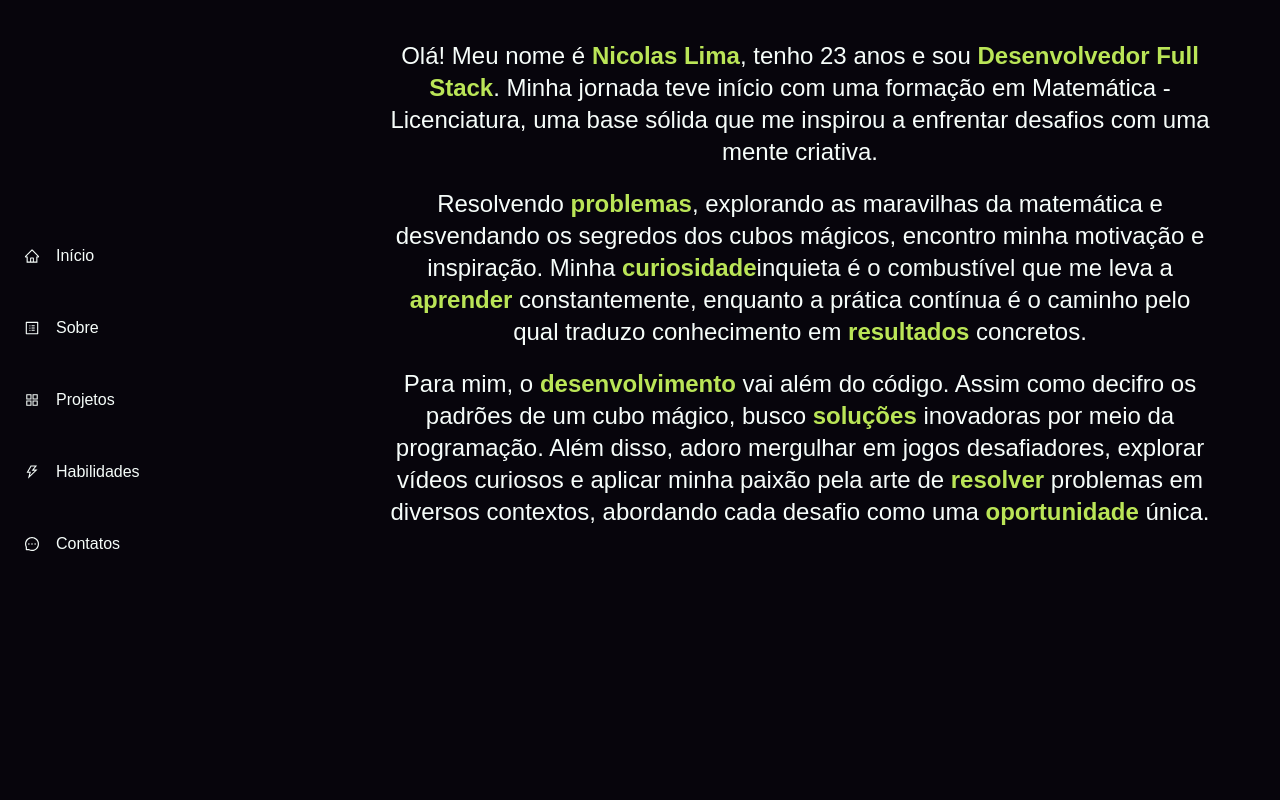
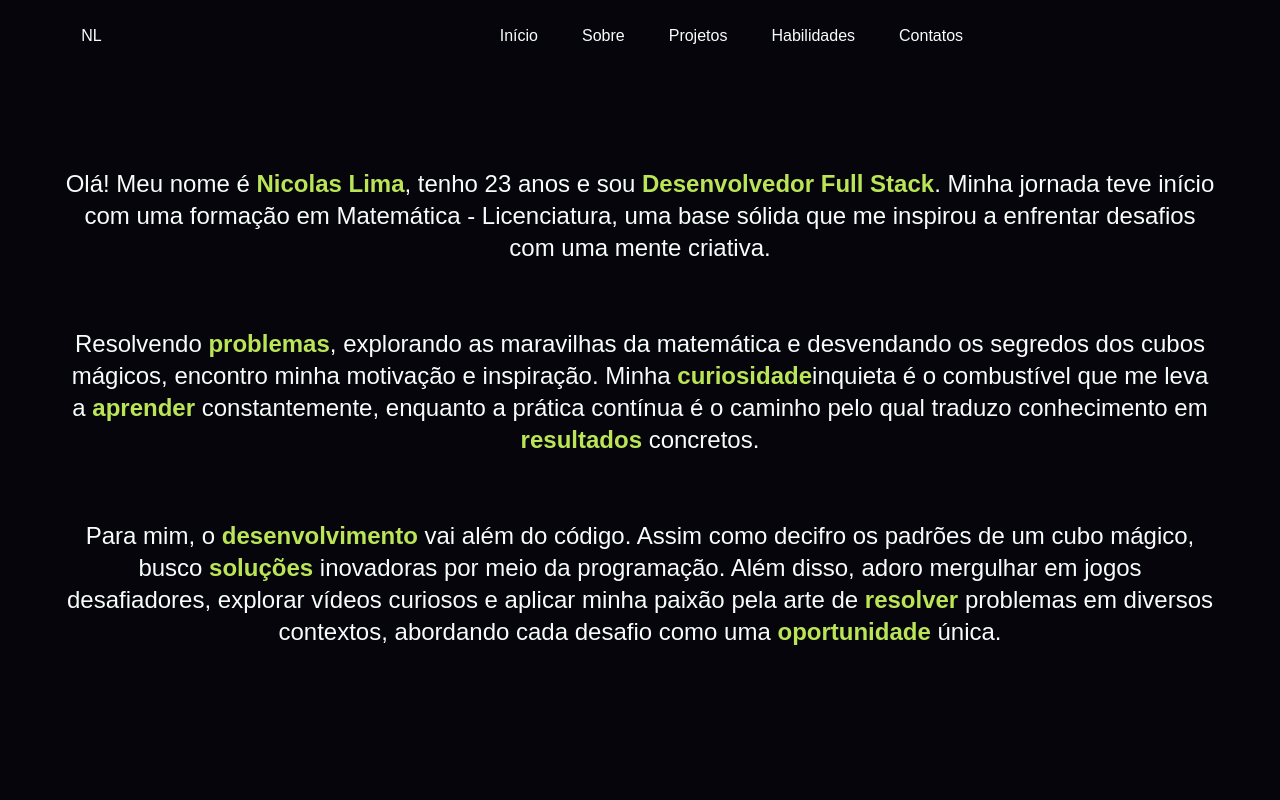
Before and after one commit to nicolaslimaaaa/nicolaslimaaaa, a React (Vite) app: page /about in a window 1280 px wide. Shown: the top 800 px of the page. Built offline with nearby package versions, Linux system fonts and the light colour scheme; a web font is replaced by a local one.

Commit message:
adiciona estilização para telas médias

```diff
--- a/index.html
+++ b/index.html
@@ -4,12 +4,8 @@
     <meta charset="UTF-8" />
     <meta name="viewport" content="width=device-width, initial-scale=1.0" />
     <title>nicolaslimaaaa</title>
-    <link rel="preconnect" href="https://fonts.googleapis.com">
-    <link rel="preconnect" href="https://fonts.gstatic.com" crossorigin>
     <link href="https://fonts.googleapis.com/css2?family=Dosis:wght@400;700&display=swap" rel="stylesheet">
     <link rel="preconnect" href="https://fonts.googleapis.com">
-    <link rel="preconnect" href="https://fonts.googleapis.com">
-    <link rel="preconnect" href="https://fonts.gstatic.com" crossorigin>
     <link href="https://fonts.googleapis.com/css2?family=Playfair:ital,opsz,wght@0,5..1200,400;0,5..1200,700;1,5..1200,400&display=swap" rel="stylesheet">
   </head>
   <body class="bg-dark-color text-text-color min-h-screen font-dosis">
--- a/src/App.jsx
+++ b/src/App.jsx
@@ -10,7 +10,7 @@ function App() {
       <Header />
       <div>
         <Drawer>
-            <div className='flex items-center justify-center w-full md:pl-80'>
+            <div className='flex flex-col items-center justify-center w-full pt-14'>
             <Outlet />
             </div>
         </Drawer>
--- a/src/components/Header.jsx
+++ b/src/components/Header.jsx
@@ -1,15 +1,18 @@
 import { Link } from 'react-router-dom'
-import { AiOutlineHome, AiOutlineMessage, AiOutlineAppstore, AiOutlineProfile, AiOutlineThunderbolt } from 'react-icons/ai';
+import {   } from 'react-icons/ai';
 
 const Header = () => {
   return (
-    <section className='hidden md:block w-80 fixed top-0 left-0 h-screen bg-dark-color text-menu-color z-50'>
-      <nav className='flex flex-col justify-center gap-12 ml-6 min-h-screen'>
-      <Link to="/" className='flex items-center gap-4'><AiOutlineHome /> Início</Link>
-      <Link to="/about" className='flex items-center gap-4'><AiOutlineProfile /> Sobre</Link>
-      <Link to="/projects" className='flex items-center gap-4'><AiOutlineAppstore /> Projetos</Link>
-      <Link to="/skills" className='flex items-center gap-4'><AiOutlineThunderbolt /> Habilidades</Link>
-      <Link to="/contact" className='flex items-center gap-4'><AiOutlineMessage /> Contatos</Link>
+    <section className='hidden md:flex md:h-14 md:justify-evenly fixed z-50 w-full bg-dark-color text-menu-color pt-4'>
+      <div className='flex justify-center items-center w-1/6'>
+      <Link to="/" className=''>NL</Link>
+      </div>
+      <nav className='flex justify-center items-center w-full gap-x-11'>
+      <Link to="/" className='hover:text-main-color'>Início</Link>
+      <Link to="/about" className='hover:text-main-color'>Sobre</Link>
+      <Link to="/projects" className='hover:text-main-color'>Projetos</Link>
+      <Link to="/skills" className='hover:text-main-color'>Habilidades</Link>
+      <Link to="/contact" className='hover:text-main-color'> Contatos</Link>
       </nav>
     </section>
   )
--- a/src/routes/About.jsx
+++ b/src/routes/About.jsx
@@ -1,6 +1,6 @@
 const About = () => {
   return (
-    <section className="flex flex-col gap-y-5 mt-10 mx-16 text-text-color min-h-screen text-2xl text-center">
+    <section className="flex flex-col gap-y-16 mt-28 mx-16 text-text-color min-h-screen text-2xl text-center">
       <p>
         Olá! Meu nome é <span className="text-complement-color font-extrabold">Nicolas Lima</span>, tenho 23 anos e
         sou <span className="text-complement-color font-extrabold">Desenvolvedor Full Stack</span>. Minha jornada teve início com uma formação em
--- a/src/routes/Contact.jsx
+++ b/src/routes/Contact.jsx
@@ -2,7 +2,7 @@ import { AiFillGithub, AiFillLinkedin } from 'react-icons/ai';
 
 const Contact = () => {
    return (
-    <section className="flex flex-col items-center min-h-screen mt-10 text-menu-color text-xl font-bold">
+    <section className="flex flex-col items-center min-h-screen mt-28 text-menu-color text-xl font-bold">
         <form className="flex flex-col gap-y-3">
           <label htmlFor="input-name" className='text-main-color'>Nome</label>
           <input
--- a/src/routes/Projects.jsx
+++ b/src/routes/Projects.jsx
@@ -3,7 +3,7 @@ import { AiOutlineGithub, AiOutlineLink } from "react-icons/ai";
 
 const Projects = () => {
   return (
-    <section className='flex justify-center items-center gap-y-10 gap-x-5 flex-wrap mt-10 min-h-screen'>
+    <section className='flex justify-center items-center gap-y-10 gap-x-5 flex-wrap mt-28 mx-16 min-h-screen'>
       <div className='flex flex-col w-60 gap-y-4 text-4xl'>
         <h4 className='text-text-color text-center'>Projeto 1</h4>
         <img src={template} alt="Imagem do projeto" className='rounded-2xl border border-main-color'/>
--- a/src/routes/Skills.jsx
+++ b/src/routes/Skills.jsx
@@ -2,7 +2,7 @@ import templateSkills from '../assets/template-para-skills.jpg';
 
 const Skills = () => {
   return (
-    <section className='flex justify-center items-center gap-y-10 flex-wrap mt-10 text-menu-color min-h-screen'>
+    <section className='flex justify-center gap-y-10 flex-wrap mx-16 mt-28 text-menu-color min-h-screen'>
       <div className='flex flex-col gap-y-4 text-2xl items-center w-28 text-center'>
         <h2>Nome da Skill</h2>
         <img src={templateSkills} alt="Foto da stack" className='rounded-2xl border border-main-color w-20'/>
@@ -39,7 +39,6 @@ const Skills = () => {
         <h2>Nome da Skill</h2>
         <img src={templateSkills} alt="Foto da stack" className='rounded-2xl border border-main-color w-20'/>
       </div>
-
     </section>
   )
 }
```
Also changed, not shown: src/components/Drawer.jsx (indentation only).
